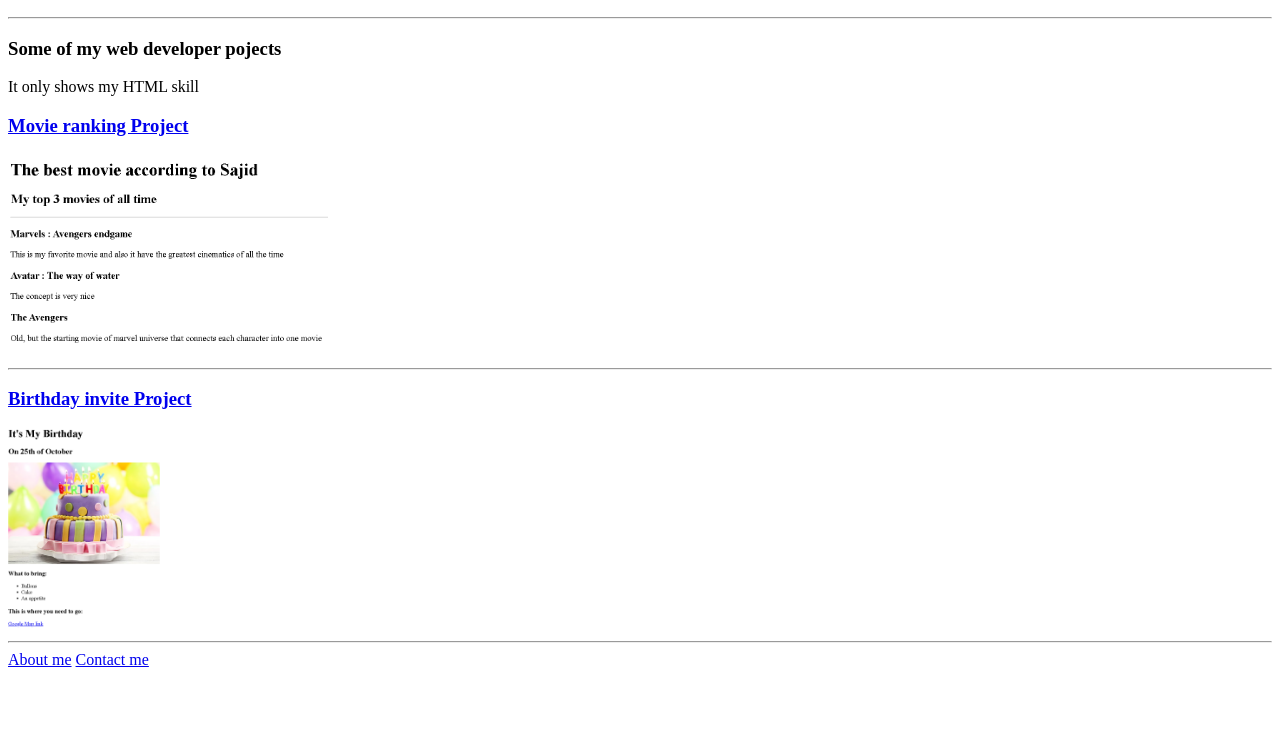
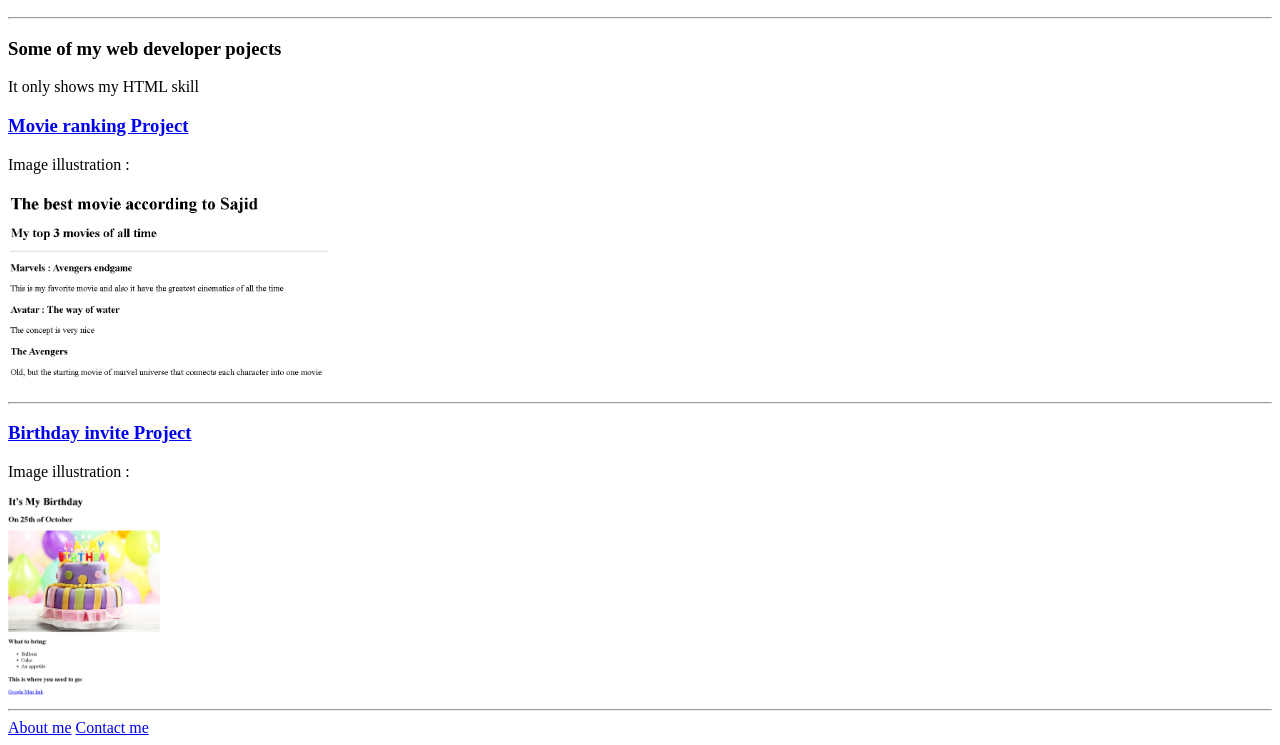
Before and after one commit to Saj1dKhan/Html5-Portfolio, a plain HTML site: page index.html in a window 1280 px wide. Shown: the part 110-855 px from the top of the page. Before the commit the page ends 800 px from the top, so only its background shows below. Drawn offline with Linux system fonts and the light colour scheme.

Commit message:
index.html

```diff
--- a/index.html
+++ b/index.html
@@ -12,9 +12,11 @@
     <h3>Some of my web developer pojects</h3>
     <p>It only shows my HTML skill</p>
     <h3><a href="./public/movie-ranking.html">Movie ranking Project</a></h3>
+    <p>Image illustration : </p>
     <img src="./assets/images/MovieReviewWebsite.png" alt="Demonstrate Project info" height="200"/>
     <hr/>
     <h3><a href="./public/birthday-invite.html">Birthday invite Project</a></h3>
+    <p>Image illustration : </p>
     <img src="./assets/images/BirthdayWebsite.png" alt="Demonstrate Project info" height="200"/>
     <hr/>
     <a href="./public/about.html">About me</a>
```
